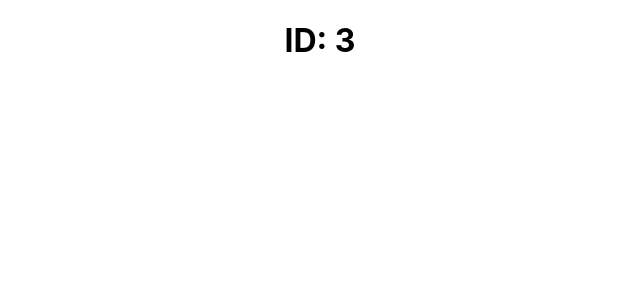
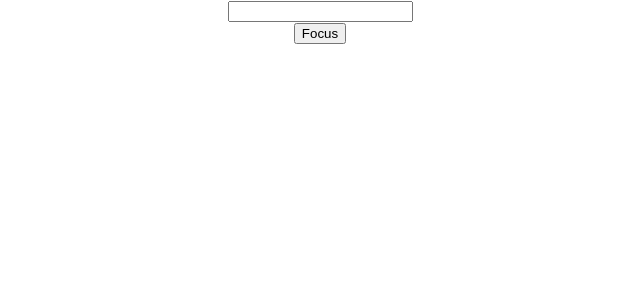
Before and after one commit to tnmy2426/first_react_app, a React (Create React App) app: page / in a window 1280 px wide. Shown: the top 300 px of the page, without its empty margins (320-960 px from the left). Built offline with nearby package versions, Linux system fonts and the light colour scheme.

Commit message:
Ref / createRef using and creating ref. forwardRef() using for using refs from class component to functional component.Note: refs can't be use in functional component.

```diff
--- a/src/App.js
+++ b/src/App.js
@@ -1,7 +1,8 @@
 import React from 'react';
 // import logo from './logo.svg';
 import './App.css';
-import MemoA from './components/MemoA';
+import ForwardRefA from './components/ForwardRefA';
+// import MemoA from './components/MemoA';
 // import PureComp from './components/PureComp';
 // import FagmentTest from './components/FagmentTest';
 // import Table from './components/Table';
@@ -71,7 +72,8 @@ function App() {
       {/* <FagmentTest />
       <Table /> */}
       {/* <PureComp /> */}
-      <MemoA />
+      {/* <MemoA /> */}
+      <ForwardRefA />
     </div>
   );
 }
--- /dev/null
+++ b/src/components/ForwardRefA.js
@@ -0,0 +1,26 @@
+import React, { Component } from 'react'
+import ForwardRefB from './ForwardRefB';
+
+class ForwardRefA extends Component {
+    constructor(props) {
+        super(props)
+
+        this.inputRef = React.createRef();
+        this.focusHandler = this.focusHandler.bind(this)
+    }
+
+    focusHandler(){
+        this.inputRef.current.focus()
+    }
+
+    render() {
+        return (
+            <div>
+                <ForwardRefB ref={this.inputRef} />
+                <button onClick={this.focusHandler}>Focus</button>
+            </div>
+        )
+    }
+}
+
+export default ForwardRefA
--- /dev/null
+++ b/src/components/ForwardRefB.js
@@ -0,0 +1,11 @@
+import React from 'react'
+
+const ForwardRefB = React.forwardRef((props, ref) => {
+    return (
+        <div>
+            <input type="text" ref = {ref} />
+        </div>
+    )
+})
+
+export default ForwardRefB
```
